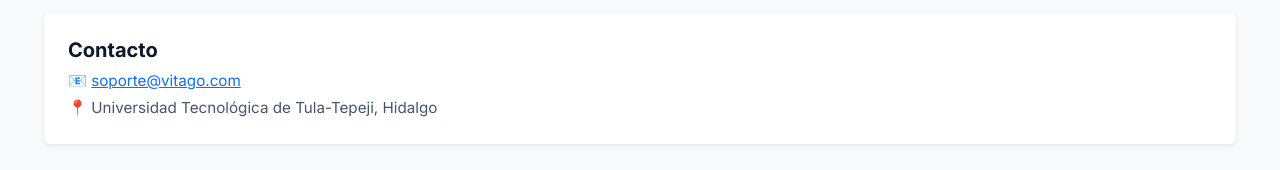
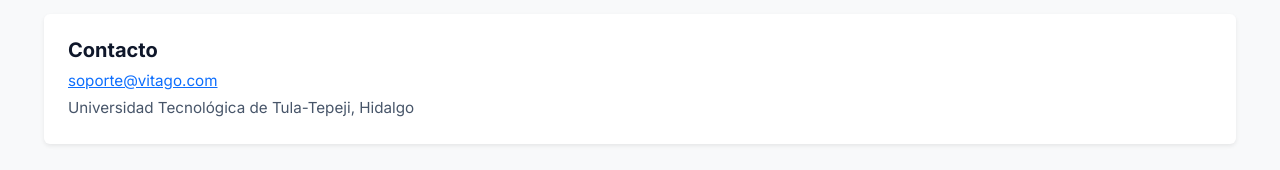
Before and after one commit to iraisyamile22-cell/VitaGo, a website: page MiWebAPI/MiWebAPI/wwwroot/legal.html in a window 1280 px wide. Shown: the part 1065-1235 px from the top of the page. Drawn offline with nearby package versions, Linux system fonts and the light colour scheme.

Commit message:
Update legal.html

```diff
--- a/MiWebAPI/MiWebAPI/wwwroot/legal.html
+++ b/MiWebAPI/MiWebAPI/wwwroot/legal.html
@@ -57,8 +57,8 @@
 
         <section id="contacto" class="card border-0 shadow-sm p-4 mb-4">
             <h2>Contacto</h2>
-            <p class="mb-1">📧 <a href="mailto:soporte@vitago.com">soporte@vitago.com</a></p>
-            <p class="mb-0">📍 Universidad Tecnológica de Tula-Tepeji, Hidalgo</p>
+            <p class="mb-1"> <a href="mailto:soporte@vitago.com">soporte@vitago.com</a></p>
+            <p class="mb-0"> Universidad Tecnológica de Tula-Tepeji, Hidalgo</p>
         </section>
 
         <footer class="vg-footer text-center py-4 mt-4">
```
